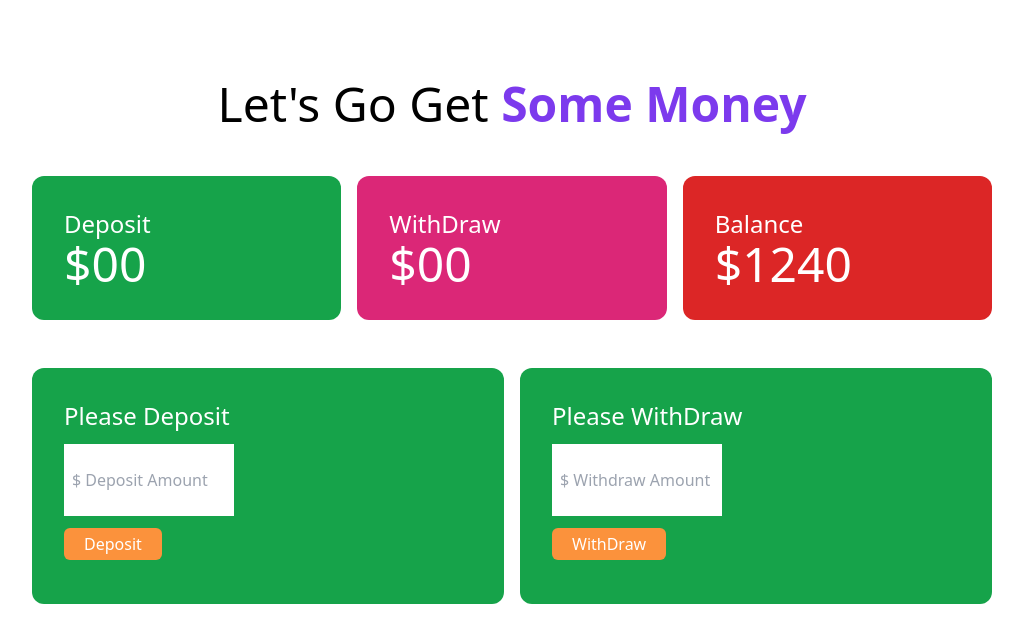
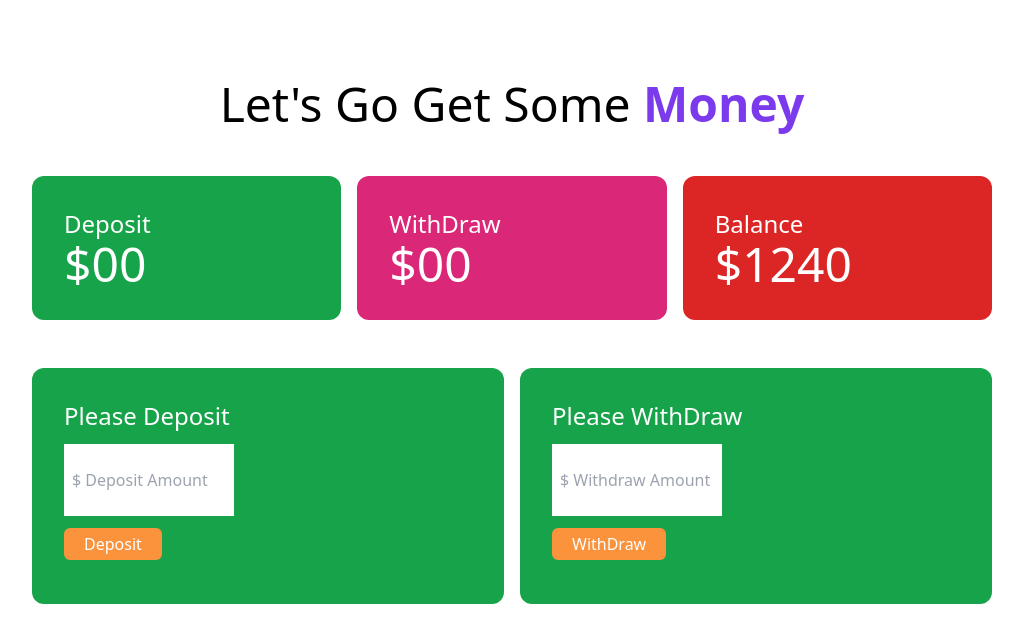
Before and after one commit to DevTausif/bank-repo, a plain HTML site: page bank.html in a window 1280 px wide. Shown: the whole page, without its empty margins (128-1151 px from the left). Drawn offline with nearby package versions, Linux system fonts and the light colour scheme.

Commit message:
bank name changed

```diff
--- a/bank.html
+++ b/bank.html
@@ -9,8 +9,8 @@
 </head>
 <body>
     <header>
-        <h1 class="text-5xl text-center mt-20">Let's Go Get
-            <span class="font-semibold text-violet-600">Some Money</span>
+        <h1 class="text-5xl text-center mt-20">Let's Go Get Some
+            <span class="font-semibold text-violet-600">Money</span>
         </h1>
     </header>
 
```
Also changed, not shown: index.html (+2 -2 lines).
